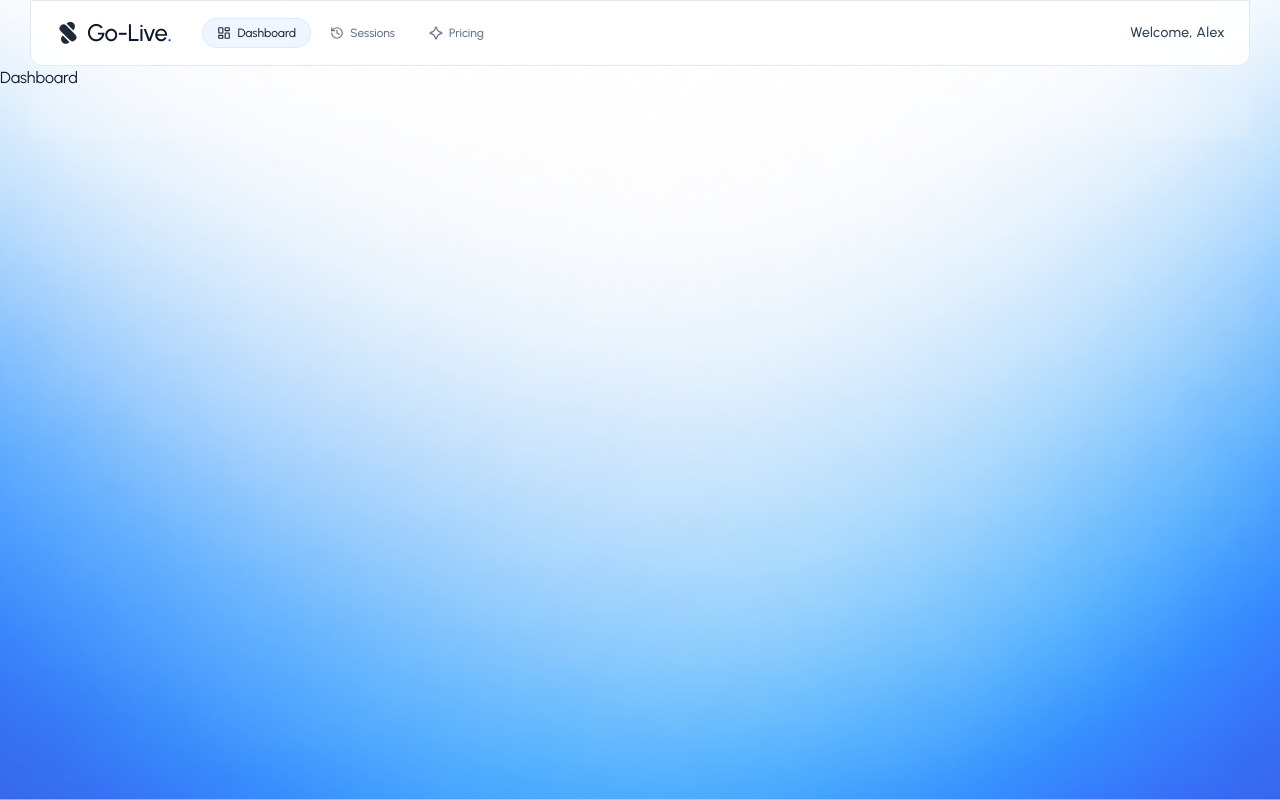
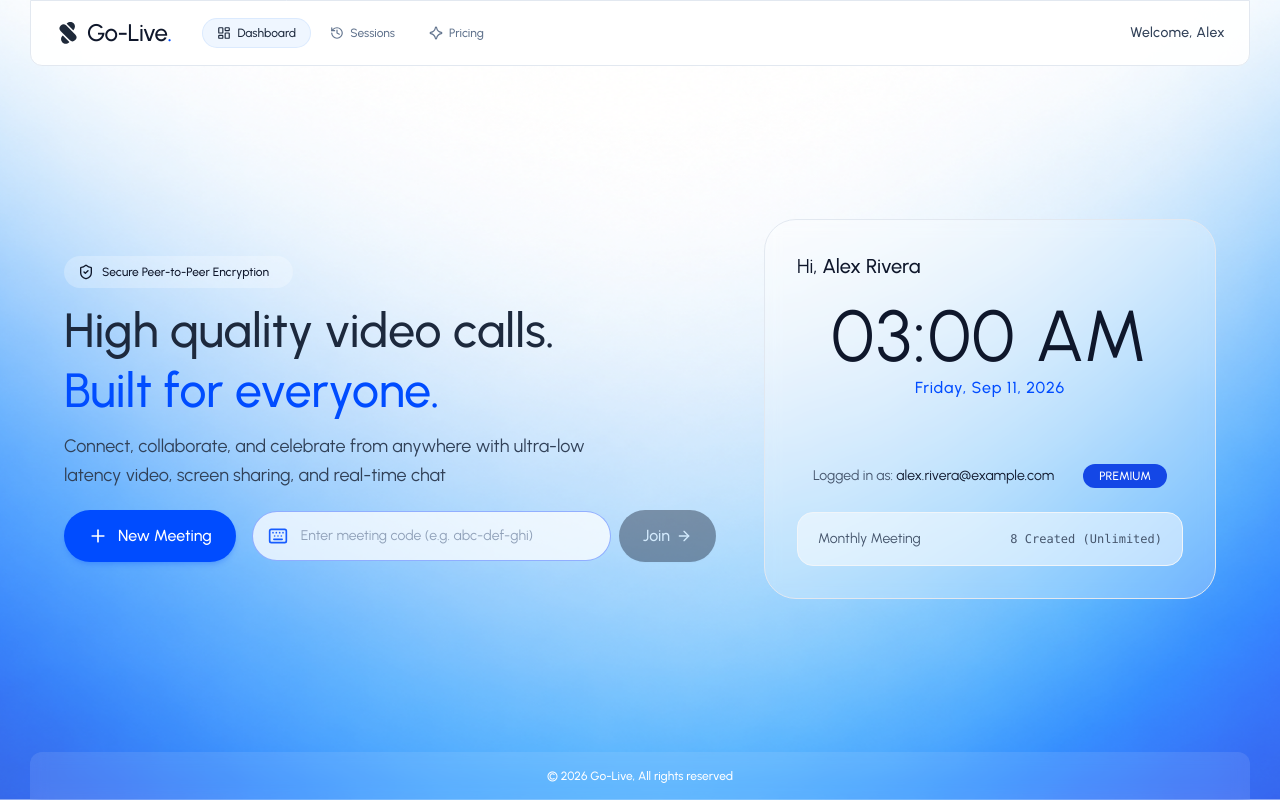
Before and after one commit to Abhinav-Kumar-Bindra21/Go-Live, a React (Vite) app in the folder client/: page /dashboard in a window 1280 px wide. Built offline with nearby package versions, Linux system fonts and the light colour scheme; no server answers.

Commit message:
Dashboard page is done

```diff
--- a/client/src/assets/asset.js
+++ b/client/src/assets/asset.js
@@ -1,4 +1,4 @@
-// Dummy data & assets for frontend
+// Dummy data & assets for frontend.
 
 export const dummyUser = {
   id: "user_mock_001",
--- a/client/src/pages/Dashboard.tsx
+++ b/client/src/pages/Dashboard.tsx
@@ -1,5 +1,157 @@
+import { ArrowRightIcon, KeyboardIcon, PlusIcon, ShieldCheckIcon } from "lucide-react";
+import { useEffect, useState } from "react";
+import { dummyStats, dummyUser } from "../assets/asset";
+import { useNavigate } from "react-router";
+import toast from "react-hot-toast";
+
 const Dashboard = () => {
-  return <div>Dashboard</div>;
+  const user = dummyUser;
+
+  const userName = user.fullName;
+  const userEmail = user.primaryEmailAddress.emailAddress;
+
+  const navigate = useNavigate();
+  const [isCreating, setIsCreating] = useState(false);
+  const [currentTime, setCurrentTime] = useState(new Date());
+  const stats = dummyStats;
+
+  const [joinId, setJoinId] = useState("");
+
+  useEffect(() => {
+    const timer = setInterval(() => (setCurrentTime(new Date()), 1000));
+
+    return () => clearInterval(timer);
+  }, []);
+
+  const handleCreatingMeeting = () => {
+    setIsCreating(true);
+    const chars = "abcdefghijklmnopqrstuvwxyz";
+    const seg = () => Array.from({ length: 3 }, () => chars[Math.floor(Math.random() * chars.length)]).join("");
+
+    const newMeetingId = `${seg()}-${seg()}-${seg()}`;
+
+    setTimeout(() => {
+      setIsCreating(false);
+      toast.success("Meeting Created!");
+      navigate(`/meeting/${newMeetingId}`);
+    }, 4000);
+  };
+
+  const handleJoinMeeting = (e) => {
+    e.preventDefault();
+    const cleanId = joinId.trim();
+
+    if (!cleanId) {
+      toast.error("Please enter a valid Meeting ID");
+      return;
+    }
+
+    navigate(`/meeting/${cleanId}`);
+  };
+  return (
+    <div className="flex-1 w-full flex items-center justify-center p-6 md:p-12">
+      <div className="grid grid-cols-1 lg:grid-cols-12 gap-12 items-center max-w-6xl mx-auto w-full">
+        {/* Left Column -Actions */}
+
+        <div className="lg:col-span-7 space-y-8">
+          <div className="space-y-3">
+            <div className="inline-flex items-center gap-2 px-3.5 pr-6 py-2 rounded-full bg-white/25 text-xs font-medium">
+              <ShieldCheckIcon size={16} />
+              Secure Peer-to-Peer Encryption
+            </div>
+            <h1 className="text-4xl sm:text-5xl text-slate-800 leading-tight font-medium">
+              High quality video calls.
+              <br />
+              <span className="text-primary">Built for everyone.</span>
+            </h1>
+            <p className="text-slate-700 text-base sm:text-lg max-w-xl leading-relaxed">
+              Connect, collaborate, and celebrate from anywhere with ultra-low latency video, screen sharing, and
+              real-time chat
+            </p>
+
+            <div className="flex flex-col sm:flex-row items-stretch sm:items-center gap-4 pt-2">
+              <button
+                onClick={handleCreatingMeeting}
+                disabled={isCreating}
+                className="bg-primary hover:bg-primary-hover text-white font-medium px-6 py-3.5 rounded-full shadow-md shadow-primary/20 flex items-center justify-center gap-2.5 transition-all cursor-pointer disabled:opacity-50"
+              >
+                <PlusIcon className="size-5" />
+                <span>{isCreating ? "Creating..." : "New Meeting"}</span>
+              </button>
+
+              <form onSubmit={handleJoinMeeting} className="flex-1 flex items-center gap-2">
+                <div className="relative flex-1">
+                  <KeyboardIcon className="size-5 text-primary/90 absolute left-4 top-1/2 -translate-y-1/2" />
+                  <input
+                    type="text"
+                    placeholder="Enter meeting code (e.g. abc-def-ghi)"
+                    value={joinId}
+                    onChange={(e) => setJoinId(e.target.value)}
+                    className="w-full bg-white/75 border border-primary-border/80 focus:border-primary/60 focus:ring-1 focus:ring-primary/60 rounded-full pl-12 pr-4 py-3.5 text-sm text-slate-800 placeholder-slate-400 outline-none transition-all"
+                  />
+                </div>
+
+                <button
+                  type="submit"
+                  disabled={!joinId.trim()}
+                  className="bg-slate-900 hover:bg-slate-800 disabled:opacity-40 disabled:hover:bg-slate-900 text-white font-medium px-6 py-3.5 rounded-full transition-all flex items-center justify-center cursor-pointer shadow-xs"
+                >
+                  <span>Join</span> <ArrowRightIcon className="size-4 ml-1.5" />
+                </button>
+              </form>
+            </div>
+          </div>
+        </div>
+        {/* Right Column -Hero Graphics & Clock Card */}
+        <div className="lg:col-span-5 flex flex-col items-center justify-center space-y-4">
+          <div className="w-full bg-white/25 backdrop-blur rounded-4xl p-8 border border-slate-200 text-center space-y-6 relative overflow-hidden">
+            <div className="space-y-1">
+              <p className="mb-5 text-xl text-left">
+                Hi, <span className="font-medium">{userName}</span>
+              </p>
+
+              <h2 className="text-4xl xl:text-7xl my4 text-slate-900 tracking-wide">
+                {currentTime.toLocaleTimeString([], { hour: "2-digit", minute: "2-digit" })}
+              </h2>
+
+              <p className="font-medium tracking-wider text-primary">
+                {currentTime.toLocaleDateString(undefined, {
+                  weekday: "long",
+                  month: "short",
+                  day: "numeric",
+                  year: "numeric",
+                })}
+              </p>
+            </div>
+            <div className="pt-4 border-white/30 text-sm text-slate-600">
+              <div className="flex items-center justify-between py-6 px-4">
+                <p>
+                  Logged in as: <span className="text-slate-900">{userEmail}</span>
+                </p>
+                <span
+                  className={`px-4 py-1 rounded-full font-medium text-xs uppercase ${stats?.plan === "premium" ? "bg-blue-700 text-white" : "bg-white/70 text-slate-800 "}`}
+                >
+                  {stats?.plan || "Free"}
+                </span>
+              </div>
+              {stats && (
+                <div className="w-full bg-white/50 rounded-2xl px-5 py-4 border border-slate-100">
+                  <div className="flex items-center justify-between text-sm">
+                    <span>Monthly Meeting</span>
+                    <span className="text-xs text-slate-600 font-mono">
+                      {stats.monthlyLimit
+                        ? `${stats.monthlyCount}/ ${stats.monthlyLimit} Used`
+                        : `${stats.monthlyCount} Created (Unlimited)`}
+                    </span>
+                  </div>
+                </div>
+              )}
+            </div>
+          </div>
+        </div>
+      </div>
+    </div>
+  );
 };
 
 export default Dashboard;
```
